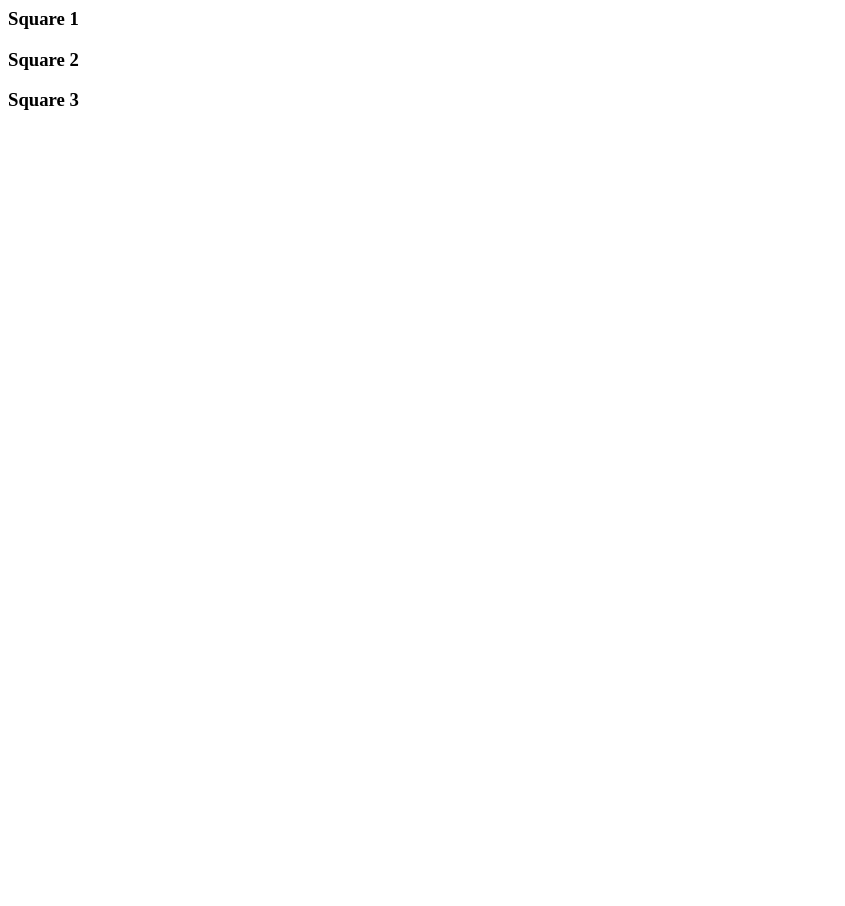
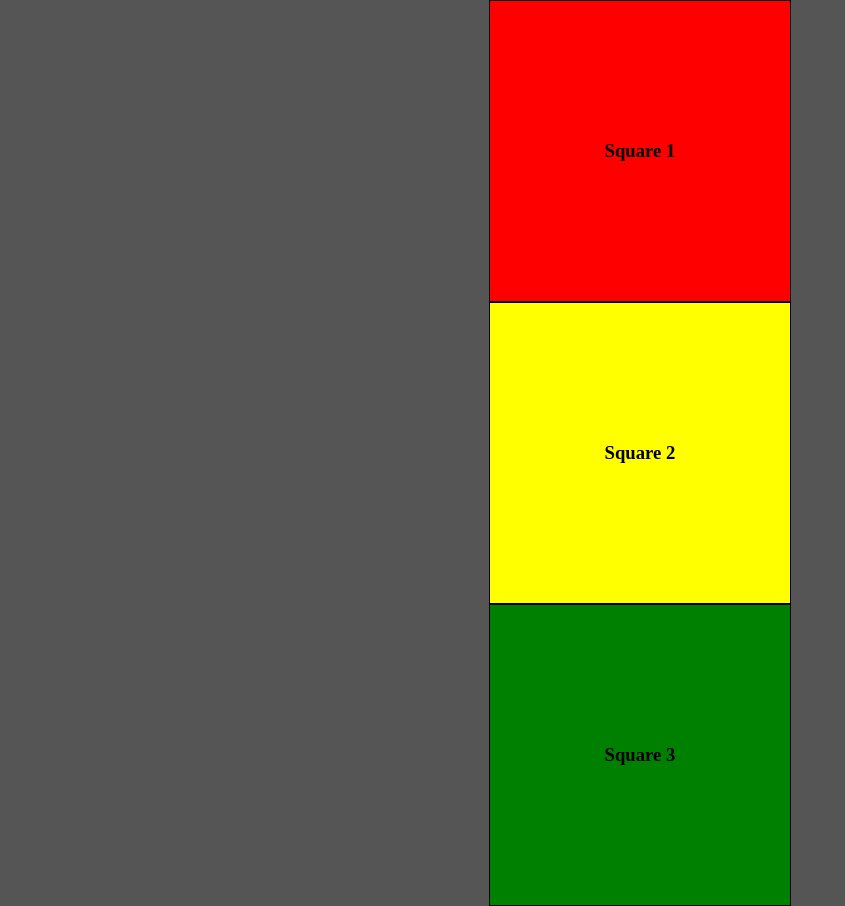
Before and after one commit to ctamez17/merge-conflict-practice, a plain HTML site: page index.html in a window 1280 px wide. Shown: the whole page, without its empty margins (0-845 px from the left). Before the commit the page ends 800 px from the top, so only its background shows below. Drawn offline with Linux system fonts and the light colour scheme.

Commit message:
added css styles to project

```diff
--- a/index.html
+++ b/index.html
@@ -3,15 +3,16 @@
   <meta charset="UTF-8">
   <meta name="viewport" content="width=device-width, initial-scale=1.0">
   <title>Merge Conflict Practice</title>
+  <link rel="stylesheet" href="./styles.css">
 </head>
 <body>
-  <div>
+  <div class="red">
     <h3>Square 1</h3>
   </div>
-  <div>
+  <div class="yellow">
     <h3>Square 2</h3>
   </div>
-  <div>
+  <div class="green">
     <h3>Square 3</h3>
   </div>
 </body>
--- /dev/null
+++ b/styles.css
@@ -0,0 +1,30 @@
+* {
+  padding: 0;
+  margin: 0;
+}
+body {
+  background: #555;
+  width: 100vw;
+  height: 100%;
+  margin: 0 auto;
+  display: grid;
+  justify-content: center;
+  align-items: center;
+}
+div {
+  width: 300px;
+  height: 300px;
+  border: #000 1px solid;
+  display: flex;
+  justify-content: center;
+  align-items: center;
+}
+.red {
+  background: red;
+}
+.yellow {
+  background: yellow;
+}
+.green {
+  background: green;
+}
```
